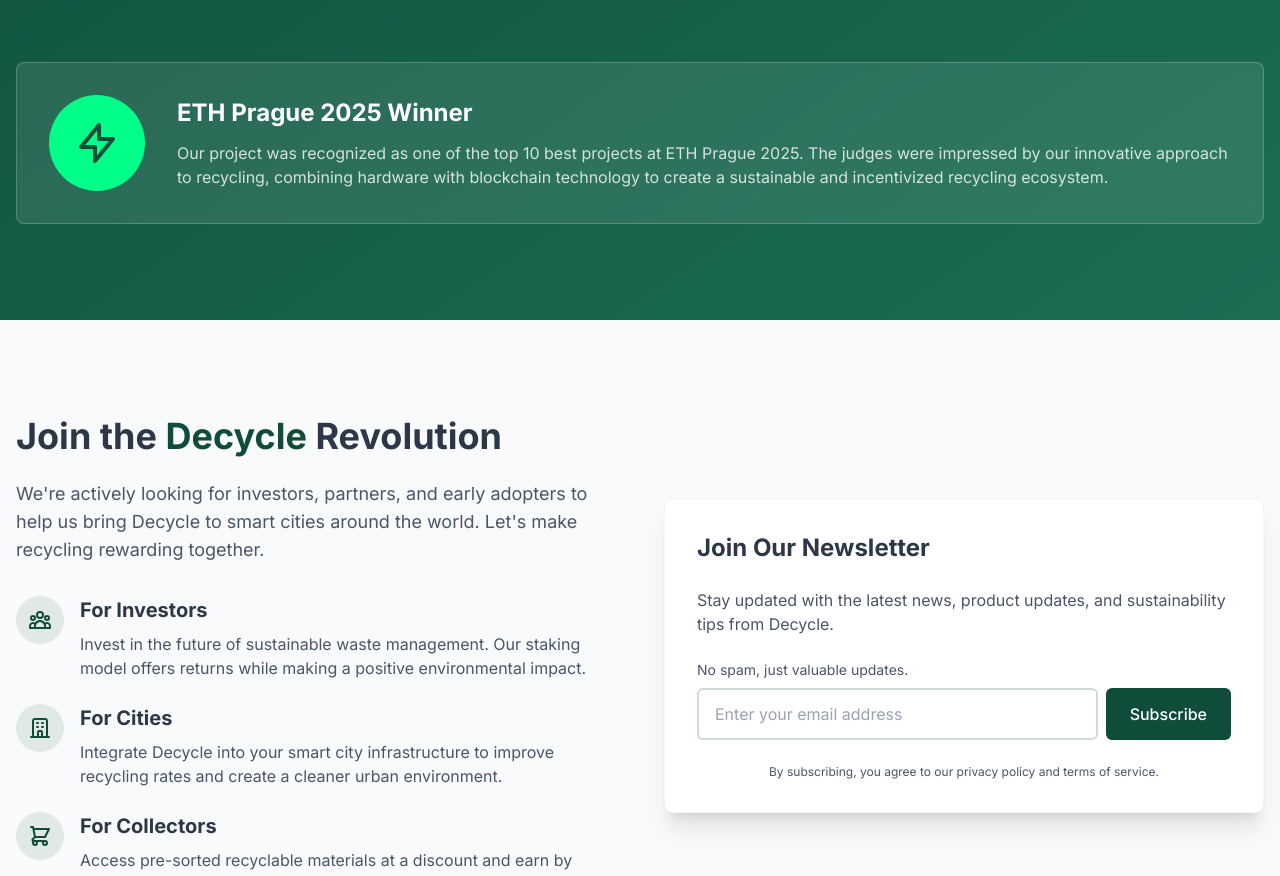
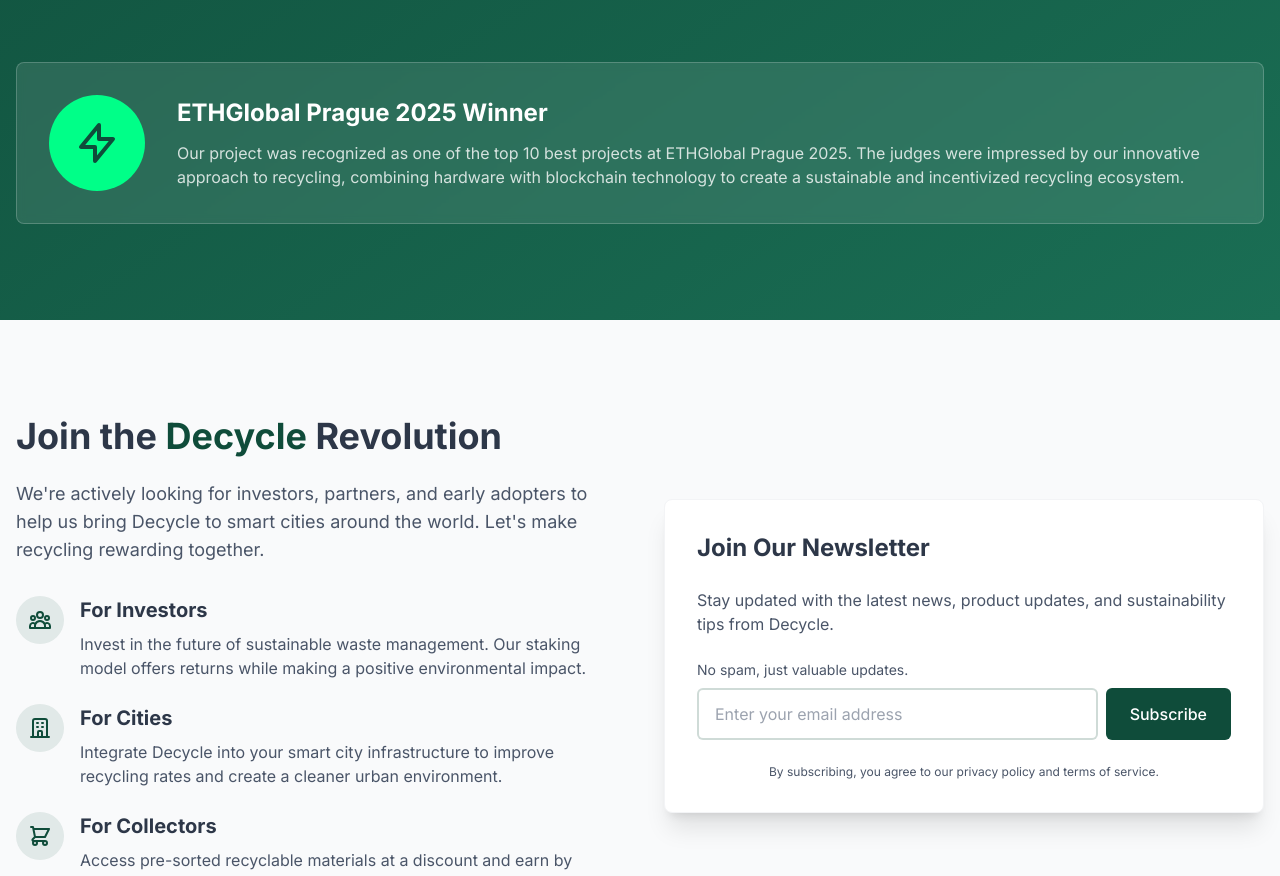
Before and after one commit to Decycle-IO/front-end, a React (Vite) app: page / in a window 1280 px wide. Shown: the part 2320-3196 px from the top of the page. Built offline with nearby package versions, Linux system fonts and the light colour scheme.

Commit message:
fixed wording

```diff
--- a/index.html
+++ b/index.html
@@ -5,7 +5,7 @@
     <link rel="icon" type="image/svg+xml" href="/vite.svg" />
     <meta name="viewport" content="width=device-width, initial-scale=1.0" />
     <meta name="description" content="Decycle - Revolutionizing recycling with blockchain technology and AI. Smart trash cans that automatically sort recyclables and reward users with tokens." />
-    <meta name="keywords" content="recycling, blockchain, smart trash can, AI, facial recognition, zero-knowledge proofs, ETH Prague" />
+    <meta name="keywords" content="recycling, blockchain, smart trash can, AI, facial recognition, zero-knowledge proofs, ETHGlobal Prague" />
     <meta name="author" content="Decycle Team" />
     <link rel="preconnect" href="https://fonts.googleapis.com" />
     <link rel="preconnect" href="https://fonts.gstatic.com" crossorigin />
--- a/src/components/home/Hero.tsx
+++ b/src/components/home/Hero.tsx
@@ -76,7 +76,7 @@
                 <img src="/flow.svg" alt="Flow" className="h-8 w-auto" />
               </a>
               <a href="https://ethglobal.com" target="_blank" rel="noopener noreferrer" className="transition-all duration-300 hover:opacity-80 mx-2">
-                <img src="/eth-global-prague.svg" alt="ETH Global" className="h-8 w-auto" />
+                <img src="/eth-global-prague.svg" alt="ETHGlobal Prague" className="h-8 w-auto" />
               </a>
             </div>
 
@@ -101,7 +101,7 @@
                     <img src="/flow.svg" alt="Flow" className="h-7 w-auto" />
                   </a>
                   <a href="https://ethglobal.com" target="_blank" rel="noopener noreferrer" className="transition-all duration-300 hover:opacity-80">
-                    <img src="/eth-global-prague.svg" alt="ETH Global" className="h-7 w-auto" />
+                    <img src="/eth-global-prague.svg" alt="ETHGlobal Prgue" className="h-7 w-auto" />
                   </a>
                 </div>
               </div>
--- a/src/components/home/Technology.tsx
+++ b/src/components/home/Technology.tsx
@@ -101,9 +101,9 @@
             </svg>
           </div>
           <div>
-            <h3 className="text-2xl font-bold mb-3 text-white text-center md:text-left">ETH Prague 2025 Winner</h3>
+            <h3 className="text-2xl font-bold mb-3 text-white text-center md:text-left">ETHGlobal Prague 2025 Winner</h3>
             <p className="text-white/80">
-              Our project was recognized as one of the top 10 best projects at ETH Prague 2025. The judges were impressed by our innovative approach to recycling, combining hardware with blockchain technology to create a sustainable and incentivized recycling ecosystem.
+              Our project was recognized as one of the top 10 best projects at ETHGlobal Prague 2025. The judges were impressed by our innovative approach to recycling, combining hardware with blockchain technology to create a sustainable and incentivized recycling ecosystem.
             </p>
           </div>
         </div>
```
